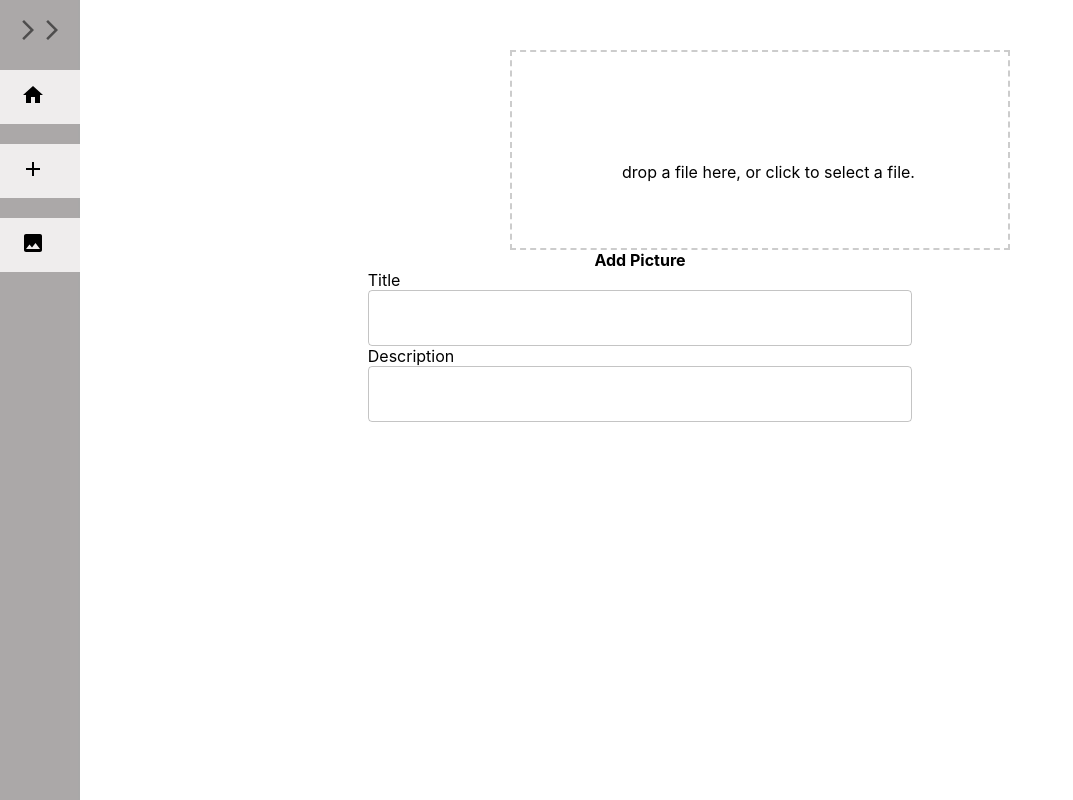
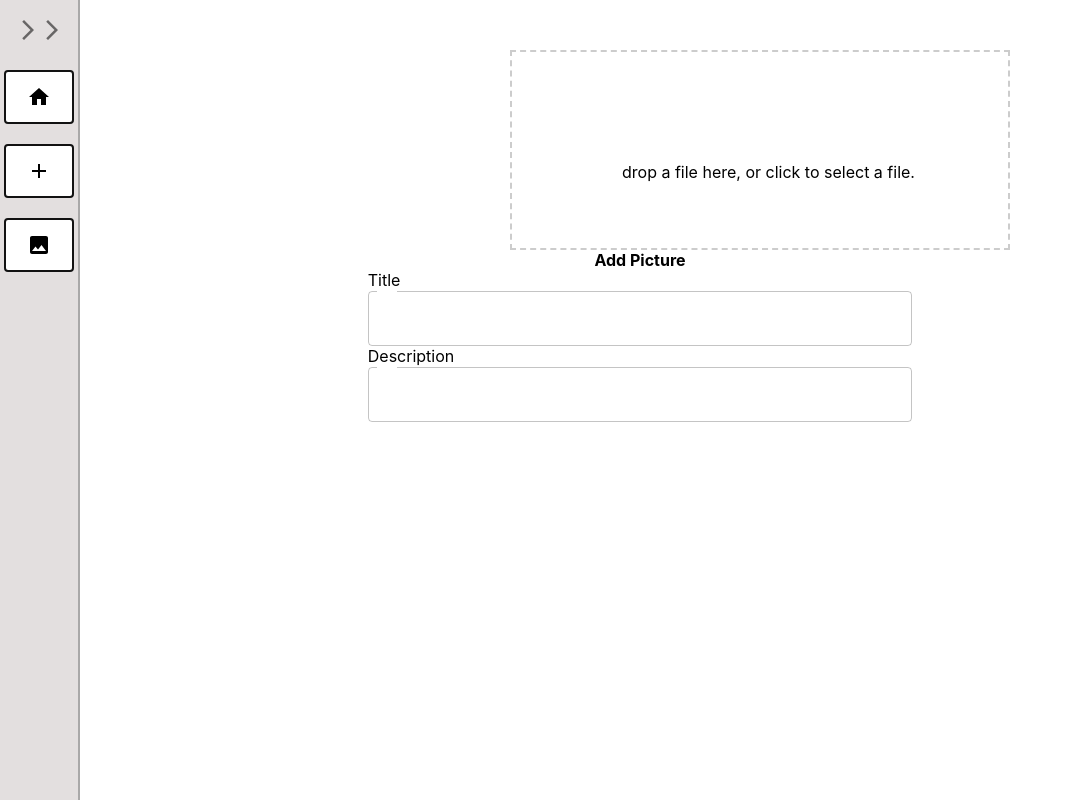
Before and after one commit to Lolipopxn/album-web, a React (Create React App) app in the folder web-client/: page /Add in a window 1280 px wide. Shown: the whole page, without its empty margins (0-1073 px from the left). Built offline with nearby package versions, Linux system fonts and the light colour scheme.

Commit message:
ตกเเต่ง NavberLeft

```diff
--- a/web-client/src/StyleCSS/Navbar.css
+++ b/web-client/src/StyleCSS/Navbar.css
@@ -4,32 +4,49 @@
     position: fixed;
     top: 0;
     left: 0;
-    background-color: #aba8a8;
+    background-color: #e3dfdf;
     padding-top: 10px;
     border-right: 2px solid rgb(169, 168, 168);
-    transition: width 0.3s ease;
+    cursor: pointer;
+    transition: 0.2s all ease;
   }
 
   .Navbar-left.collapsed {
     width: 80px;
+
   }
 
   .Navbar-left a {
-    width: 80px;
+    width: 90%;
     padding: 13px;
     margin-top: 20px;
+    margin-left: 5%;
     text-decoration: none;
-    font-size: 18px;
     color: rgb(0, 0, 0);
-    display: block;
+    display: flex;
+    cursor: pointer;
+    transition: 0.2s all ease;
   }
 
   .Navbar-left a:hover {
+    box-shadow: 5px 5px 0px rgba(0, 0, 0, 0.95);
+    transform: translate(-3px, -3px);
     background-color: #c7c7c7;
     color: rgb(0, 0, 0);
   }
 
   .Navbar-left a.active {
-    background-color: #efeded;
+    background-color: #ffffff;
     color: rgb(0, 0, 0);
+    border:2px solid #121212;
+    border-radius: 4px;
   }
+
+  span {
+    cursor: pointer;
+    transition: 0.5s all ease;
+    margin-left: 20px;
+    margin-top:2.2px;
+    font-weight: 600;
+    font-size: 15px;
+  }
--- a/web-client/src/components/NavbarLeft.tsx
+++ b/web-client/src/components/NavbarLeft.tsx
@@ -45,16 +45,36 @@ export default function Navbar() {
                 <ArrowBackIosNewIcon />
             </IconButton>
           }
-        <a className='active'>
-            <HomeIcon sx={{ ml: 1 }} onClick={handleHome}/>
+        <a className='active' onClick={handleHome}>
+            {collapsed ?
+            <HomeIcon sx={{ ml: 1 }} />
+            :<>
+                <HomeIcon sx={{ ml: 1 }} />
+                <span>Home</span>
+            </>
+
+            }
         </a>
-        <a className='active'>
-            <AddIcon sx={{ ml: 1 }} onClick={handleAdd}/>
+        <a className='active' onClick={handleHome}>
+            {collapsed ?
+                <AddIcon sx={{ ml: 1 }} />
+            :<>
+                <AddIcon sx={{ ml: 1 }}/>
+                <span>Add</span>
+            </>
+
+            }
         </a>
-        <a className='active'>
-            <ImageIcon sx={{ ml: 1 }} onClick={handleUserPrivate}/>
+        <a className='active' onClick={handleHome}>
+            {collapsed ?
+                <ImageIcon sx={{ ml: 1 }} />
+            :<>
+                <ImageIcon sx={{ ml: 1 }} />
+                <span>Edit</span>
+            </>
+
+            }
         </a>
-
-        </div>
+      </div>
     );
 }
```
